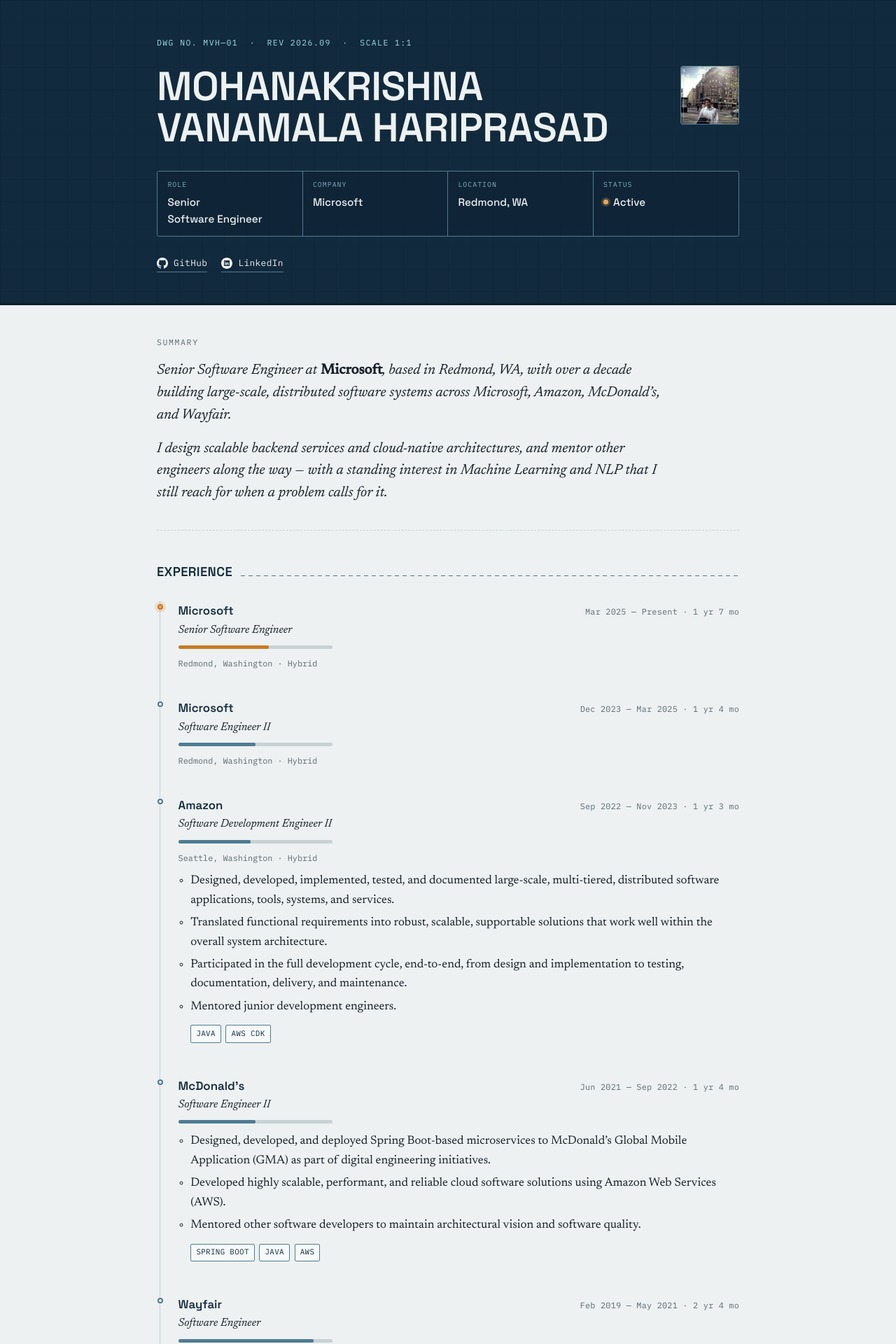
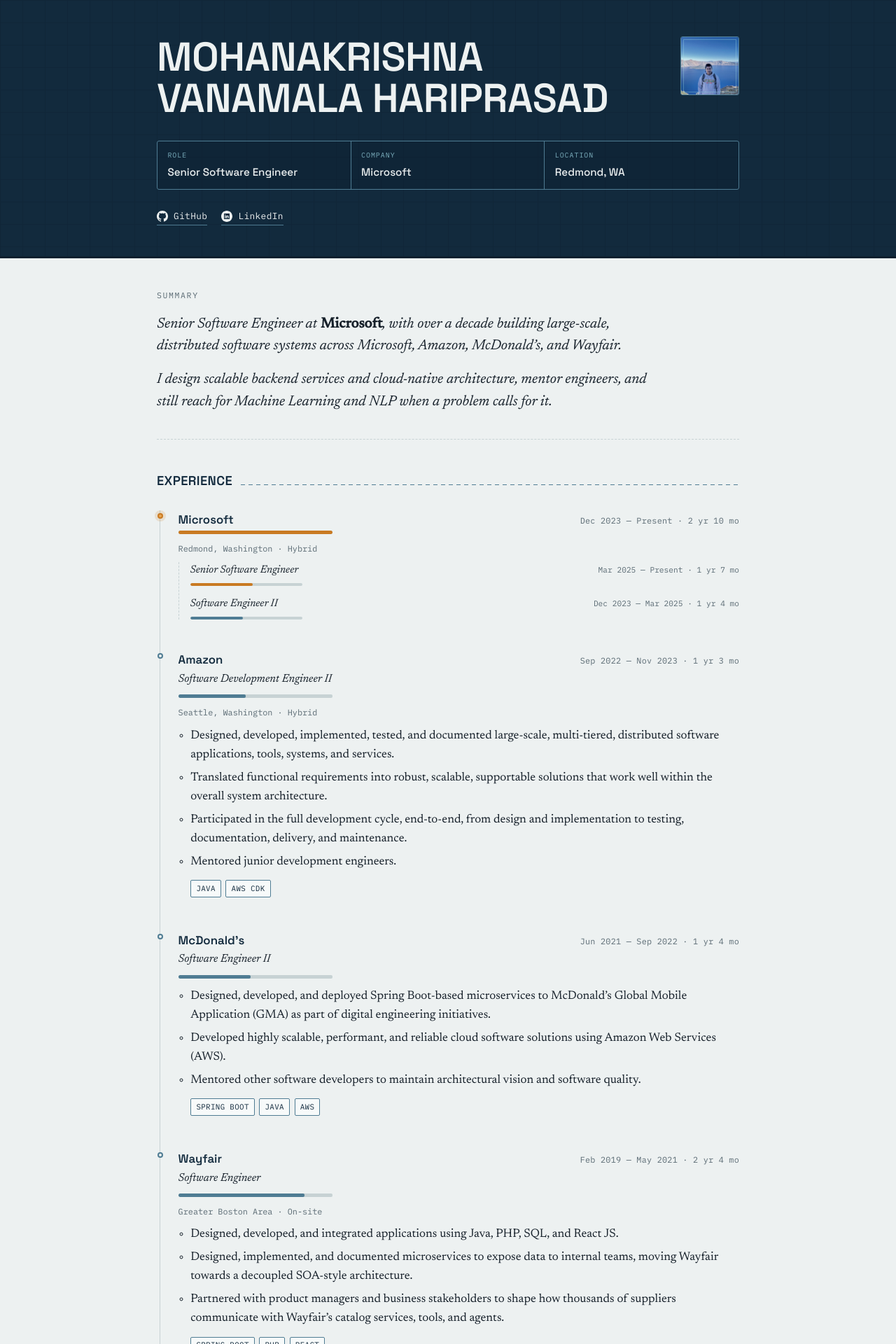
Before and after one commit to mohanakrishnavh/mohanakrishnavh.github.io, a Jekyll site: the page index.html, which Jekyll copies as it is, in a window 1280 px wide. Shown: the top 1920 px of the page at 70% size. Built offline with Jekyll 4.4.1, drawn with Linux system fonts in a browser that asks for light colours.

Commit message:
Refine hero and experience per feedback
- Regenerate the summary: crisp, two short lines, drops location.
- Remove the Status cell from the title block (Role/Company/Location
  only now); title block grid adjusted from 4 to 3 columns, including
  the mobile stacked layout.
- Remove the "DWG NO. / REV / SCALE" eyebrow line from the hero.
- Group the two Microsoft roles (Senior Software Engineer, Software
  Engineer II) under a single Microsoft timeline entry with nested
  positions and their own duration bars, matching how LinkedIn groups
  a promotion under one employer. Duration bars across all entries
  rescaled against the new longest span (Microsoft's combined 2 yr 10
  mo) instead of Wipro's.
- Swap the hero portrait for the actual current LinkedIn profile photo
  (images/linkedin-avatar.jpg, fetched from the profile's own
  400x400 srcset candidate) in place of the old casual street photo.

Co-Authored-By: Claude Sonnet 5 <noreply@anthropic.com>

```diff
--- a/css/redesign.css
+++ b/css/redesign.css
@@ -167,7 +167,7 @@ button:focus-visible {
 /* Title block: a labelled grid, exactly like the corner of a drawing sheet */
 .titleblock {
   display: grid;
-  grid-template-columns: repeat(4, 1fr);
+  grid-template-columns: repeat(3, 1fr);
   border: 1px solid var(--line);
   border-radius: var(--radius);
   overflow: hidden;
@@ -179,8 +179,8 @@ button:focus-visible {
   border-right: 1px solid var(--line);
   border-top: 1px solid var(--line);
 }
-.tb-cell:nth-child(-n+4) { border-top: none; }
-.tb-cell:nth-child(4n) { border-right: none; }
+.tb-cell:nth-child(-n+3) { border-top: none; }
+.tb-cell:nth-child(3n) { border-right: none; }
 
 .tb-label {
   display: block;
@@ -359,13 +359,50 @@ main { max-width: var(--max); margin: 0 auto; padding: 0 var(--gutter); }
   background: var(--line);
   border-radius: 2px;
 }
-.tl-item.is-current .tl-bar { background: var(--amber); }
+/* Only the item's own (outermost) bar reads "current" — scoped so it
+   doesn't bleed into a past position nested underneath it. */
+.tl-item.is-current > .tl-bar-track > .tl-bar { background: var(--amber); }
 
 .tl-item ul {
   margin: 0 0 .75rem;
   padding-left: 1.1rem;
 }
 .tl-item li { margin: 0 0 .35rem; }
+
+/* Positions held within one company — grouped the way LinkedIn groups
+   a promotion under a single employer. */
+.tl-item .tl-positions {
+  list-style: none;
+  margin: .3rem 0 .85rem;
+  padding: 0 0 0 1rem;
+  border-left: 1px dashed var(--rule);
+}
+.tl-item .tl-position {
+  margin: 0 0 .9rem;
+}
+.tl-item .tl-position:last-child { margin-bottom: 0; }
+.tl-position-head {
+  display: flex;
+  flex-wrap: wrap;
+  align-items: baseline;
+  justify-content: space-between;
+  gap: .3rem .9rem;
+}
+.tl-position-role {
+  font-family: var(--serif);
+  font-style: italic;
+  font-size: .95rem;
+  color: var(--ink);
+  margin: 0;
+}
+.tl-position-meta {
+  font-family: var(--mono);
+  font-size: .7rem;
+  color: var(--muted);
+  white-space: nowrap;
+}
+.tl-position .tl-bar-track { max-width: 160px; height: 4px; margin: .35rem 0 0; }
+.tl-position.is-current .tl-bar { background: var(--amber); }
 .tl-item p.tl-loc {
   font-family: var(--mono);
   font-size: .74rem;
@@ -465,11 +502,10 @@ main { max-width: var(--max); margin: 0 auto; padding: 0 var(--gutter); }
 
 @media (max-width: 560px) {
   .hero-inner { padding: 2.25rem 1.1rem 2rem; }
-  .titleblock { grid-template-columns: repeat(2, 1fr); }
-  .tb-cell:nth-child(-n+4) { border-top: 1px solid var(--line); }
-  .tb-cell:nth-child(1), .tb-cell:nth-child(2) { border-top: none; }
-  .tb-cell:nth-child(4n) { border-right: 1px solid var(--line); }
-  .tb-cell:nth-child(2n) { border-right: none; }
+  .titleblock { grid-template-columns: 1fr; }
+  .tb-cell:nth-child(-n+3) { border-top: 1px solid var(--line); }
+  .tb-cell:nth-child(1) { border-top: none; }
+  .tb-cell:nth-child(3n) { border-right: 1px solid var(--line); }
   .hero-top { flex-direction: column-reverse; }
   main, .page-footer { padding-left: 1.1rem; padding-right: 1.1rem; }
 }
--- a/index.html
+++ b/index.html
@@ -30,8 +30,6 @@
       <header class="hero">
         <div class="hero-inner">
 
-          <p class="hero-eyebrow">DWG NO. MVH&mdash;01 &nbsp;&middot;&nbsp; REV 2026.09 &nbsp;&middot;&nbsp; SCALE 1:1</p>
-
           <div class="hero-top">
             <h1 class="hero-name" itemprop="name">
               <span>Mohanakrishna</span>
@@ -39,7 +37,7 @@
             </h1>
 
             <div class="hero-portrait no-print">
-              <img src="images/cna.jpg" alt="Mohanakrishna Vanamala Hariprasad" itemprop="image">
+              <img src="images/linkedin-avatar.jpg" alt="Mohanakrishna Vanamala Hariprasad" itemprop="image">
             </div>
           </div>
 
@@ -55,10 +53,6 @@
             <div class="tb-cell">
               <span class="tb-label">Location</span>
               <span class="tb-value">Redmond, WA</span>
-            </div>
-            <div class="tb-cell">
-              <span class="tb-label">Status</span>
-              <span class="tb-value status"><span class="dot" aria-hidden="true"></span> Active</span>
             </div>
           </div>
 
@@ -80,8 +74,8 @@
 
         <section class="summary" itemprop="description">
           <p class="eyebrow">Summary</p>
-          <p class="lede">Senior Software Engineer at <b>Microsoft</b>, based in Redmond, WA, with over a decade building large-scale, distributed software systems across Microsoft, Amazon, McDonald&rsquo;s, and Wayfair.</p>
-          <p class="lede">I design scalable backend services and cloud-native architectures, and mentor other engineers along the way &mdash; with a standing interest in Machine Learning and NLP that I still reach for when a problem calls for it.</p>
+          <p class="lede">Senior Software Engineer at <b>Microsoft</b>, with over a decade building large-scale, distributed software systems across Microsoft, Amazon, McDonald&rsquo;s, and Wayfair.</p>
+          <p class="lede">I design scalable backend services and cloud-native architecture, mentor engineers, and still reach for Machine Learning and NLP when a problem calls for it.</p>
         </section>
 
         <!-- begin Experience -->
@@ -94,22 +88,27 @@
               <span class="tl-marker" aria-hidden="true"></span>
               <div class="tl-head">
                 <h3 class="tl-org" itemprop="name">Microsoft</h3>
-                <span class="tl-meta">Mar 2025 &mdash; Present &middot; 1 yr 7 mo</span>
+                <span class="tl-meta">Dec 2023 &mdash; Present &middot; 2 yr 10 mo</span>
               </div>
-              <p class="tl-role" itemprop="description">Senior Software Engineer</p>
-              <div class="tl-bar-track"><div class="tl-bar" style="width:59%"></div></div>
+              <div class="tl-bar-track"><div class="tl-bar" style="width:100%"></div></div>
               <p class="tl-loc">Redmond, Washington &middot; Hybrid</p>
-            </li>
 
-            <li class="tl-item" itemscope itemprop="worksFor" itemtype="http://schema.org/Organization">
-              <span class="tl-marker" aria-hidden="true"></span>
-              <div class="tl-head">
-                <h3 class="tl-org" itemprop="name">Microsoft</h3>
-                <span class="tl-meta">Dec 2023 &mdash; Mar 2025 &middot; 1 yr 4 mo</span>
-              </div>
-              <p class="tl-role" itemprop="description">Software Engineer II</p>
-              <div class="tl-bar-track"><div class="tl-bar" style="width:50%"></div></div>
-              <p class="tl-loc">Redmond, Washington &middot; Hybrid</p>
+              <ul class="tl-positions">
+                <li class="tl-position is-current">
+                  <div class="tl-position-head">
+                    <p class="tl-position-role" itemprop="description">Senior Software Engineer</p>
+                    <span class="tl-position-meta">Mar 2025 &mdash; Present &middot; 1 yr 7 mo</span>
+                  </div>
+                  <div class="tl-bar-track"><div class="tl-bar" style="width:56%"></div></div>
+                </li>
+                <li class="tl-position">
+                  <div class="tl-position-head">
+                    <p class="tl-position-role">Software Engineer II</p>
+                    <span class="tl-position-meta">Dec 2023 &mdash; Mar 2025 &middot; 1 yr 4 mo</span>
+                  </div>
+                  <div class="tl-bar-track"><div class="tl-bar" style="width:47%"></div></div>
+                </li>
+              </ul>
             </li>
 
             <li class="tl-item" itemscope itemprop="worksFor" itemtype="http://schema.org/Organization">
@@ -119,7 +118,7 @@
                 <span class="tl-meta">Sep 2022 &mdash; Nov 2023 &middot; 1 yr 3 mo</span>
               </div>
               <p class="tl-role" itemprop="description">Software Development Engineer II</p>
-              <div class="tl-bar-track"><div class="tl-bar" style="width:47%"></div></div>
+              <div class="tl-bar-track"><div class="tl-bar" style="width:44%"></div></div>
               <p class="tl-loc">Seattle, Washington &middot; Hybrid</p>
               <ul>
                 <li>Designed, developed, implemented, tested, and documented large-scale, multi-tiered, distributed software applications, tools, systems, and services.</li>
@@ -137,7 +136,7 @@
                 <span class="tl-meta">Jun 2021 &mdash; Sep 2022 &middot; 1 yr 4 mo</span>
               </div>
               <p class="tl-role" itemprop="description">Software Engineer II</p>
-              <div class="tl-bar-track"><div class="tl-bar" style="width:50%"></div></div>
+              <div class="tl-bar-track"><div class="tl-bar" style="width:47%"></div></div>
               <ul>
                 <li>Designed, developed, and deployed Spring Boot-based microservices to McDonald&rsquo;s Global Mobile Application (GMA) as part of digital engineering initiatives.</li>
                 <li>Developed highly scalable, performant, and reliable cloud software solutions using Amazon Web Services (AWS).</li>
@@ -153,7 +152,7 @@
                 <span class="tl-meta">Feb 2019 &mdash; May 2021 &middot; 2 yr 4 mo</span>
               </div>
               <p class="tl-role" itemprop="description">Software Engineer</p>
-              <div class="tl-bar-track"><div class="tl-bar" style="width:88%"></div></div>
+              <div class="tl-bar-track"><div class="tl-bar" style="width:82%"></div></div>
               <p class="tl-loc">Greater Boston Area &middot; On-site</p>
               <ul>
                 <li>Designed, developed, and integrated applications using Java, PHP, SQL, and React JS.</li>
@@ -170,7 +169,7 @@
                 <span class="tl-meta">Jun 2018 &mdash; Dec 2018 &middot; 7 mo</span>
               </div>
               <p class="tl-role" itemprop="description">SDE Intern (Graduate), Machine Learning</p>
-              <div class="tl-bar-track"><div class="tl-bar" style="width:22%"></div></div>
+              <div class="tl-bar-track"><div class="tl-bar" style="width:21%"></div></div>
               <p class="tl-loc">Fort Collins, Colorado &middot; On-site</p>
               <ul>
                 <li>Extracted data from Micro Focus Operation Orchestration tools and server logs to build a dataset from scratch, then clustered workflows into sub-categories by step.</li>
@@ -185,7 +184,7 @@
                 <span class="tl-meta">Dec 2017 &mdash; Apr 2018 &middot; 5 mo</span>
               </div>
               <p class="tl-role" itemprop="description">Machine Learning Engineer Intern</p>
-              <div class="tl-bar-track"><div class="tl-bar" style="width:16%"></div></div>
+              <div class="tl-bar-track"><div class="tl-bar" style="width:15%"></div></div>
               <p class="tl-loc">Dallas&ndash;Fort Worth Metroplex &middot; Remote</p>
               <ul>
                 <li>Developed an interactive dashboard for real-time sentiment analysis on tweets by customer-specific hashtags.</li>
@@ -200,7 +199,7 @@
                 <span class="tl-meta">Sep 2017 &mdash; Dec 2017 &middot; 4 mo</span>
               </div>
               <p class="tl-role" itemprop="description">Grader</p>
-              <div class="tl-bar-track"><div class="tl-bar" style="width:13%"></div></div>
+              <div class="tl-bar-track"><div class="tl-bar" style="width:12%"></div></div>
               <ul>
                 <li>Graded assignments and exams, administered test proctoring, and gave the instructor feedback on student performance.</li>
               </ul>
@@ -213,7 +212,7 @@
                 <span class="tl-meta">Aug 2016 &mdash; Aug 2017 &middot; 1 yr 1 mo</span>
               </div>
               <p class="tl-role" itemprop="description">Instructor at CS Outreach</p>
-              <div class="tl-bar-track"><div class="tl-bar" style="width:41%"></div></div>
+              <div class="tl-bar-track"><div class="tl-bar" style="width:38%"></div></div>
               <ul>
                 <li>CS Outreach is a community service program by UT Dallas introducing programming to students and professionals; conducted coding workshops and camps in Scratch, Python, C++, HTML, CSS, and Java.</li>
               </ul>
@@ -226,7 +225,7 @@
                 <span class="tl-meta">Nov 2013 &mdash; Jun 2016 &middot; 2 yr 8 mo</span>
               </div>
               <p class="tl-role" itemprop="description">Project Engineer</p>
-              <div class="tl-bar-track"><div class="tl-bar" style="width:100%"></div></div>
+              <div class="tl-bar-track"><div class="tl-bar" style="width:94%"></div></div>
               <p class="tl-loc">Chennai &middot; On-site</p>
               <ul>
                 <li>Administered the MS SQL Server database environment &ndash; error logs, backup, recovery, SQL Agent jobs, SSL/PKI certificates, upgrades, and high availability.</li>
```
Also changed, not shown: images/linkedin-avatar.jpg (added).
